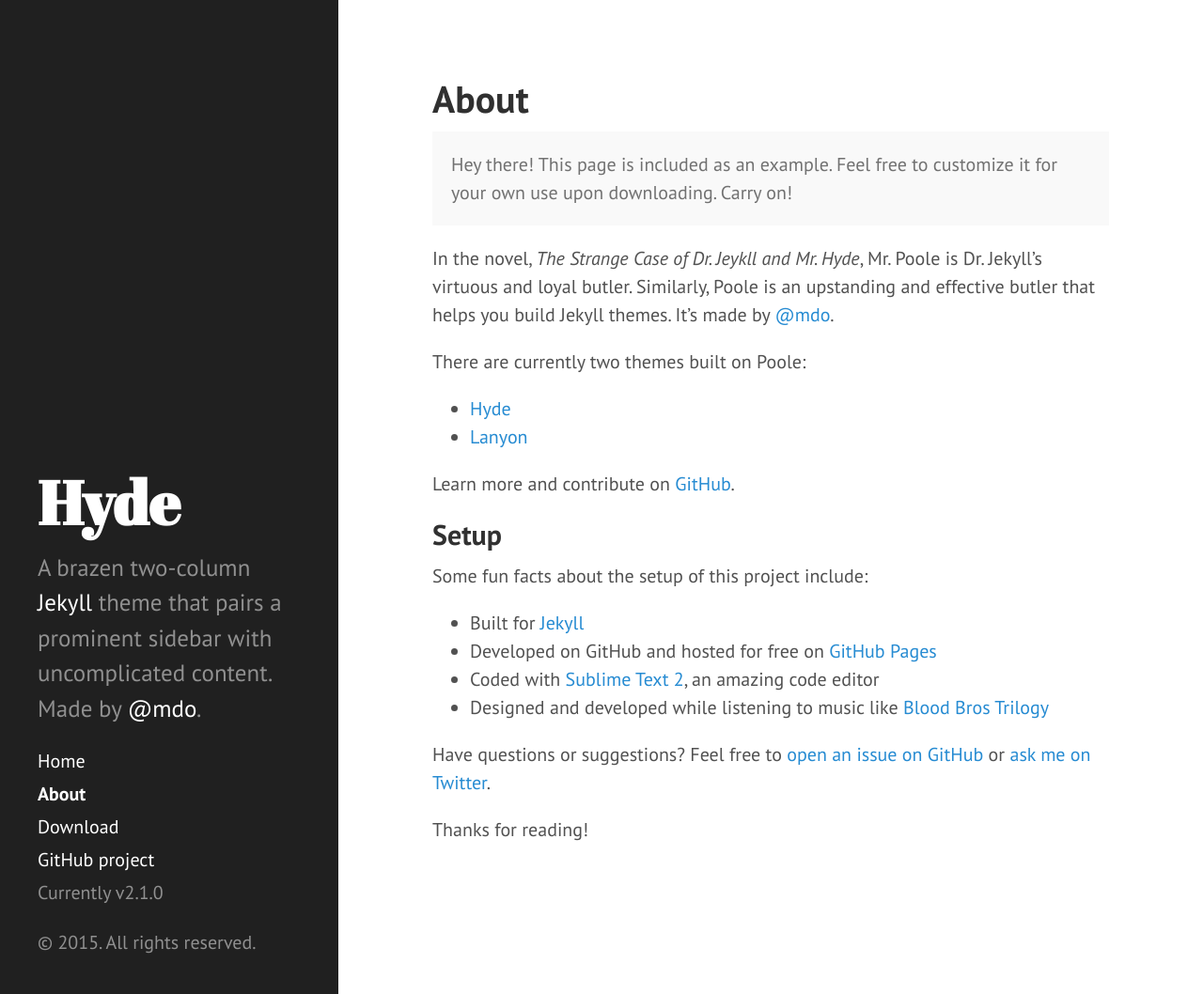
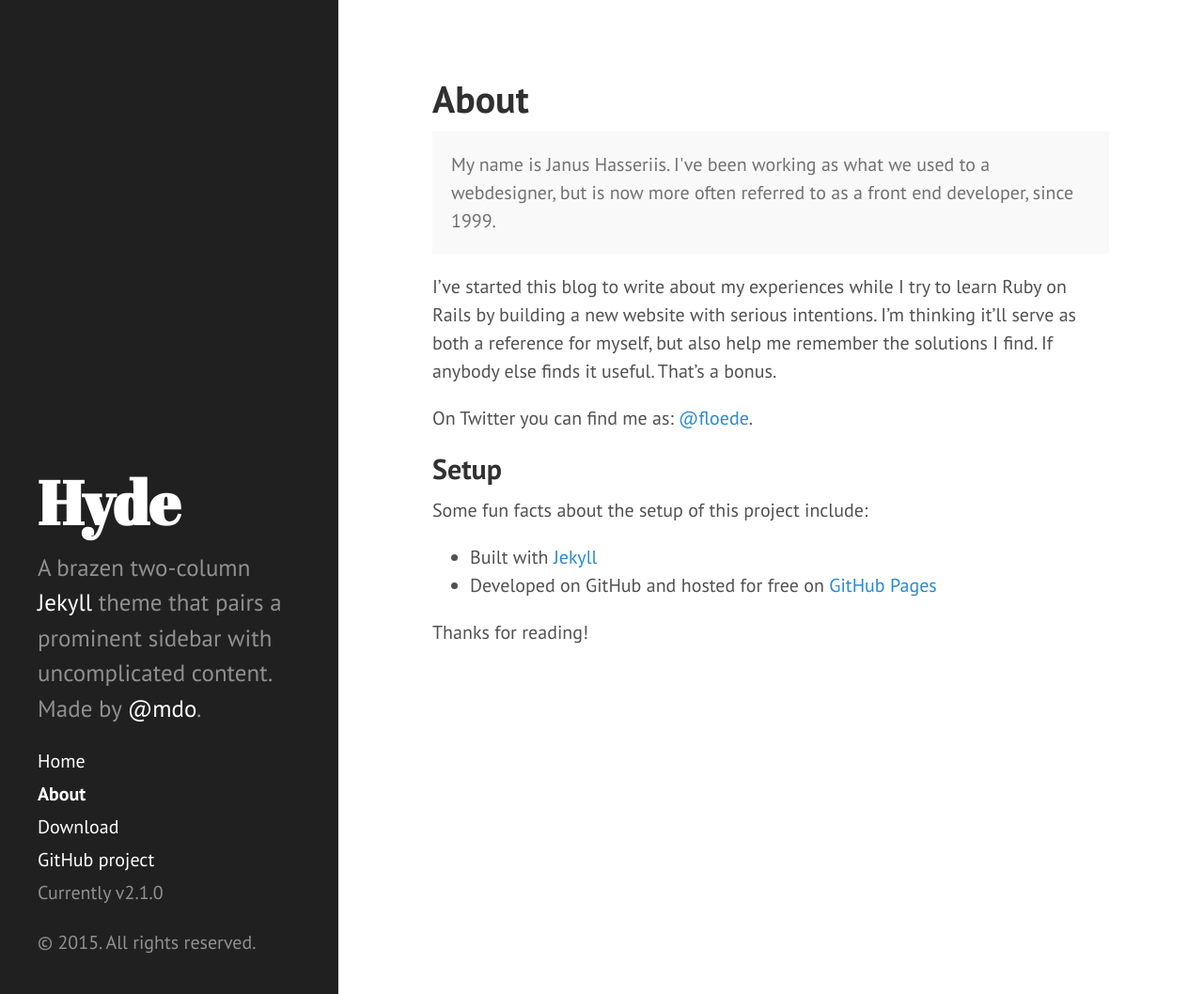
Before and after one commit to floede/folio-jekyll, a Jekyll site: the page built from about.md, in a window 1280 px wide and 1058 px high. Shown: the whole window at 94% size. Built offline with Jekyll 4.4.1, drawn with Linux system fonts in a browser that asks for light colours; Markdown is read by kramdown in place of the engine named in the settings.

Commit message:
Updated about.md

```diff
--- a/about.md
+++ b/about.md
@@ -1,30 +1,24 @@
 ---
 layout: page
 title: About
+published: true
 ---
 
 <p class="message">
-  Hey there! This page is included as an example. Feel free to customize it for your own use upon downloading. Carry on!
+  My name is Janus Hasseriis. I've been working as what we used to a webdesigner, but is now more often referred to as a front end developer, since 1999.
 </p>
 
-In the novel, *The Strange Case of Dr. Jeykll and Mr. Hyde*, Mr. Poole is Dr. Jekyll's virtuous and loyal butler. Similarly, Poole is an upstanding and effective butler that helps you build Jekyll themes. It's made by [@mdo](https://twitter.com/mdo).
+I've started this blog to write about my experiences while I try to learn Ruby on Rails by building a new website with serious intentions.
+I'm thinking it'll serve as both a reference for myself, but also help me remember the solutions I find.
+If anybody else finds it useful. That's a bonus.
 
-There are currently two themes built on Poole:
-
-* [Hyde](http://hyde.getpoole.com)
-* [Lanyon](http://lanyon.getpoole.com)
-
-Learn more and contribute on [GitHub](https://github.com/poole).
+On Twitter you can find me as: [@floede](https://twitter.com/floede).
 
 ## Setup
 
 Some fun facts about the setup of this project include:
 
-* Built for [Jekyll](http://jekyllrb.com)
+* Built with [Jekyll](http://jekyllrb.com)
 * Developed on GitHub and hosted for free on [GitHub Pages](https://pages.github.com)
-* Coded with [Sublime Text 2](http://sublimetext.com), an amazing code editor
-* Designed and developed while listening to music like [Blood Bros Trilogy](https://soundcloud.com/maddecent/sets/blood-bros-series)
-
-Have questions or suggestions? Feel free to [open an issue on GitHub](https://github.com/poole/issues/new) or [ask me on Twitter](https://twitter.com/mdo).
 
 Thanks for reading!
```
